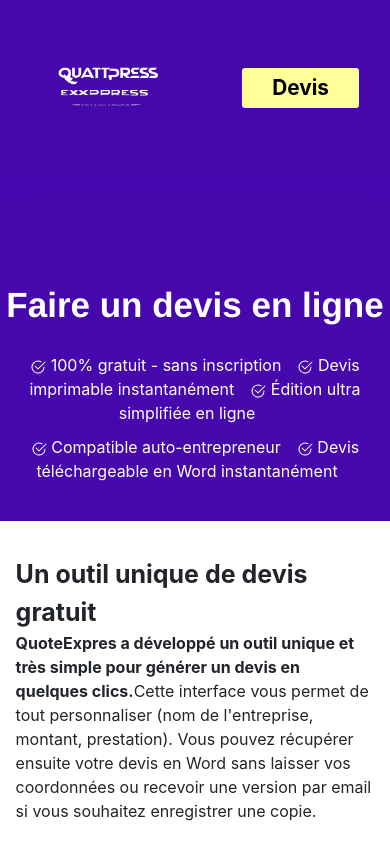
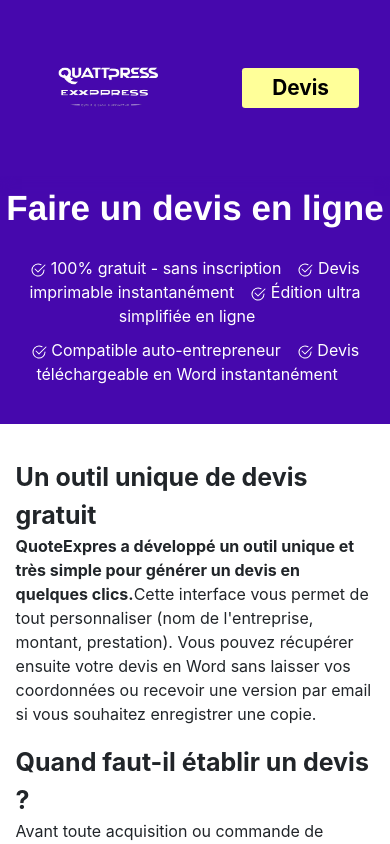
Before and after one commit to FAWZY20/QuoteExpress_FrontEnd, an Angular app: page / in a window 390 px wide. Shown: the top 844 px of the page. Built offline with nearby package versions, Linux system fonts and the light colour scheme.

Commit message:
amelioration du design

```diff
--- a/src/app/components/header/header.component.css
+++ b/src/app/components/header/header.component.css
@@ -22,9 +22,6 @@
 @media screen and (max-width: 1000px){
     .btn-devis{
         font-size: 15px !important;
-    }
-    .header-bloc {
-        padding-top: 30%;
     }
     .header-bloc-list{
         padding: 0px;
```
